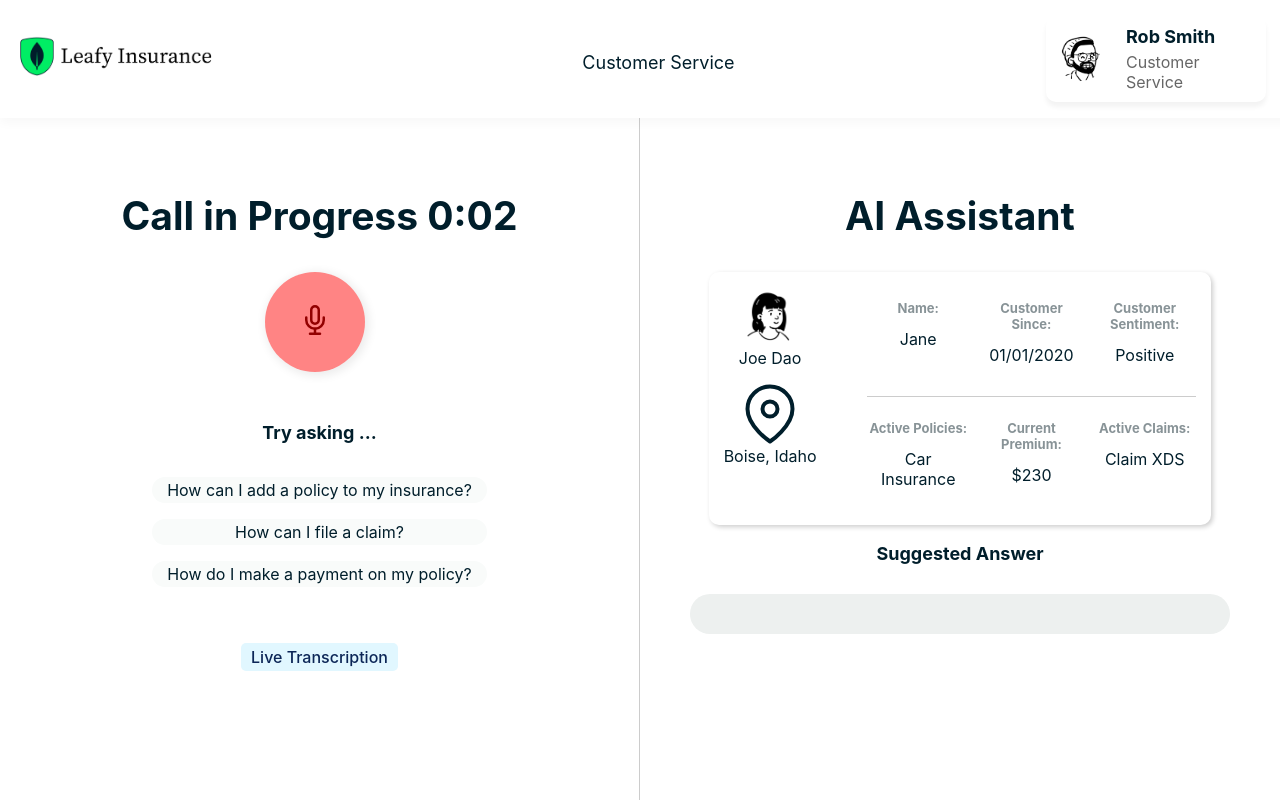
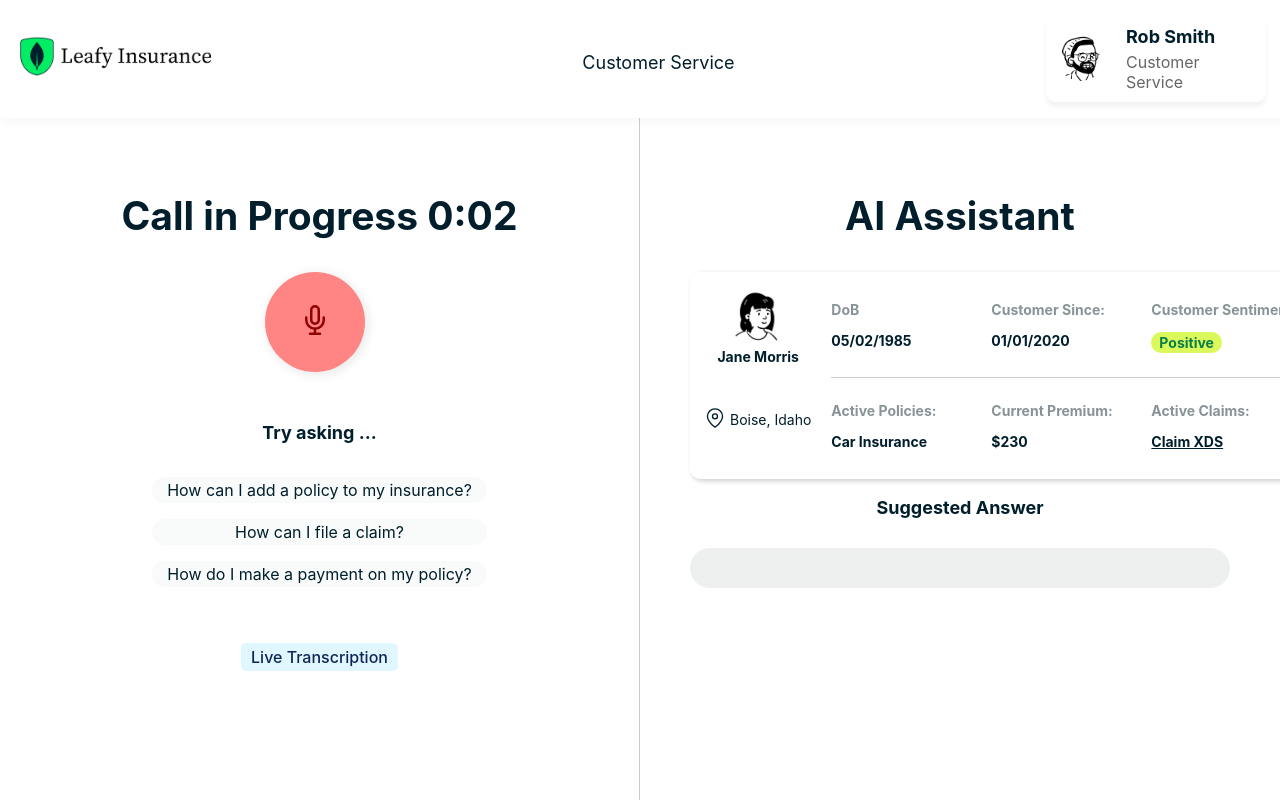
Before and after one commit to mongodb-industry-solutions/Insurance-customer-service, a React (Create React App) app in the folder frontend/: page /CustomerService in a window 1280 px wide. Both pictures are taken after a click on the button "Accept". Built offline with nearby package versions, Linux system fonts and the light colour scheme.

Commit message:
changed styles and configuration following 1:1 with Ainhoa

```diff
--- a/frontend/src/_pages/CustomerService/CustomerService.js
+++ b/frontend/src/_pages/CustomerService/CustomerService.js
@@ -268,14 +268,16 @@ const App = () => {
                     alt="Customer Photo"
                     className={styles.customerPhotoImage}
                   />
-                  <p className={styles.fieldContent}>Joe Dao</p>
+                  <p className={styles.fieldContent}>Jane Morris</p>
 
-                  <img
-                    src="./fi_map-pin.svg"
-                    alt="Customer Photo 2"
-                    className={styles.customerPhotoImage}
-                  />
-                  <p className={styles.fieldContent}>Boise, Idaho</p>
+                  <div className={styles.customerLocation}>
+                    <img
+                      src="./fi_map-pin.svg"
+                      alt="Customer Photo 2"
+                      className={styles.customerIcon}
+                    />
+                    <p className={styles.fieldContentLocation}>Boise, Idaho</p>
+                  </div>
                 </div>
               </div>
 
@@ -283,8 +285,8 @@ const App = () => {
                 <div className={styles.row}>
 
                   <div className={styles.fieldWrapper}>
-                    <p className={styles.fieldTitle}>Name:</p>
-                    <p className={styles.fieldContent}>Jane</p>
+                    <p className={styles.fieldTitle}>DoB</p>
+                    <p className={styles.fieldContent}>05/02/1985</p>
                   </div>
 
                   <div className={styles.fieldWrapper}>
@@ -294,7 +296,7 @@ const App = () => {
 
                   <div className={styles.fieldWrapper}>
                     <p className={styles.fieldTitle}>Customer Sentiment:</p>
-                    <p className={styles.fieldContent}>Positive</p>
+                    <p className={styles.fieldContentSentiment}>Positive</p>
                   </div>
 
                 </div>
@@ -314,7 +316,7 @@ const App = () => {
 
                   <div className={styles.fieldWrapper}>
                     <p className={styles.fieldTitle}>Active Claims:</p>
-                    <p className={styles.fieldContent}>Claim XDS</p>
+                    <p className={styles.fieldContentClaim}>Claim XDS</p>
                   </div>
 
                 </div>
@@ -328,9 +330,10 @@ const App = () => {
             </div>
           </div>
         </>
-      )}
+      )
+      }
 
-    </div>
+    </div >
   );
 };
 
--- a/frontend/src/_pages/CustomerService/customerService.module.css
+++ b/frontend/src/_pages/CustomerService/customerService.module.css
@@ -197,7 +197,7 @@ h3 {
 .customerPhotos {
     display: flex; /* Stack photos horizontally */
     flex-direction: column; /* Stack vertically */
-    margin-right: 50px; /* Space between photos and card */
+    margin-right: 20px; /* Space between photos and card */
 }
 
 
@@ -218,32 +218,46 @@ h3 {
     color: #889397;
     font-weight: 700;
     /* Make the font thicker */
-    font-size: 13px;
+    font-size: 14px;
+
 }
 
 .fieldContent {
-    font-size: 16px;
+    font-size: 14px;
     margin-top: 2px;
+    font-weight: bold;
+}
+
+.fieldContentSentiment {
+    font-size: 14px;
+    margin-top: 2px;
+    background-color: #dcf95c;
+    border-radius: 15px;
+    color: #097f46;
+    font-weight: bold;
+    padding: 2px 8px;
+    width: fit-content;
 }
 
 .fieldWrapper {
     flex: 1;
     margin-right: 10px;
-    /* Adjust spacing between each field */
+    min-width: 150px; /* Set a minimum width to ensure titles align */
+    max-width: 250px;
 }
 
 .card{
     flex:1;
     display: flex;
     flex-direction: column;
-    width: 80%;
+    /* width: 100%; */
 }
 
 .row {
     display: flex;
     justify-content: space-between;
-    margin-bottom: 5px;
     width: 100%;
+    text-align: left;
 }
 
 .row .fieldWrapper:last-child {
@@ -256,3 +270,27 @@ h3 {
     margin: 10px 0; /* Space above and below the line */
     width: 100%; /* Full width */
 }
+
+.customerLocation{
+    display: inline-flex;
+}
+
+.fieldContentLocation {
+    font-size: 14px;
+    margin-top: 2px;
+    padding-top: 30px;
+    padding-left: 5px;
+}
+
+.customerIcon {
+    width: 20px; /* Set a fixed width for images */
+    height: auto;
+    padding-top: 15px;
+}
+
+.fieldContentClaim {
+    font-size: 14px;
+    margin-top: 2px;
+    font-weight: bold;
+    text-decoration: underline;
+}
```
